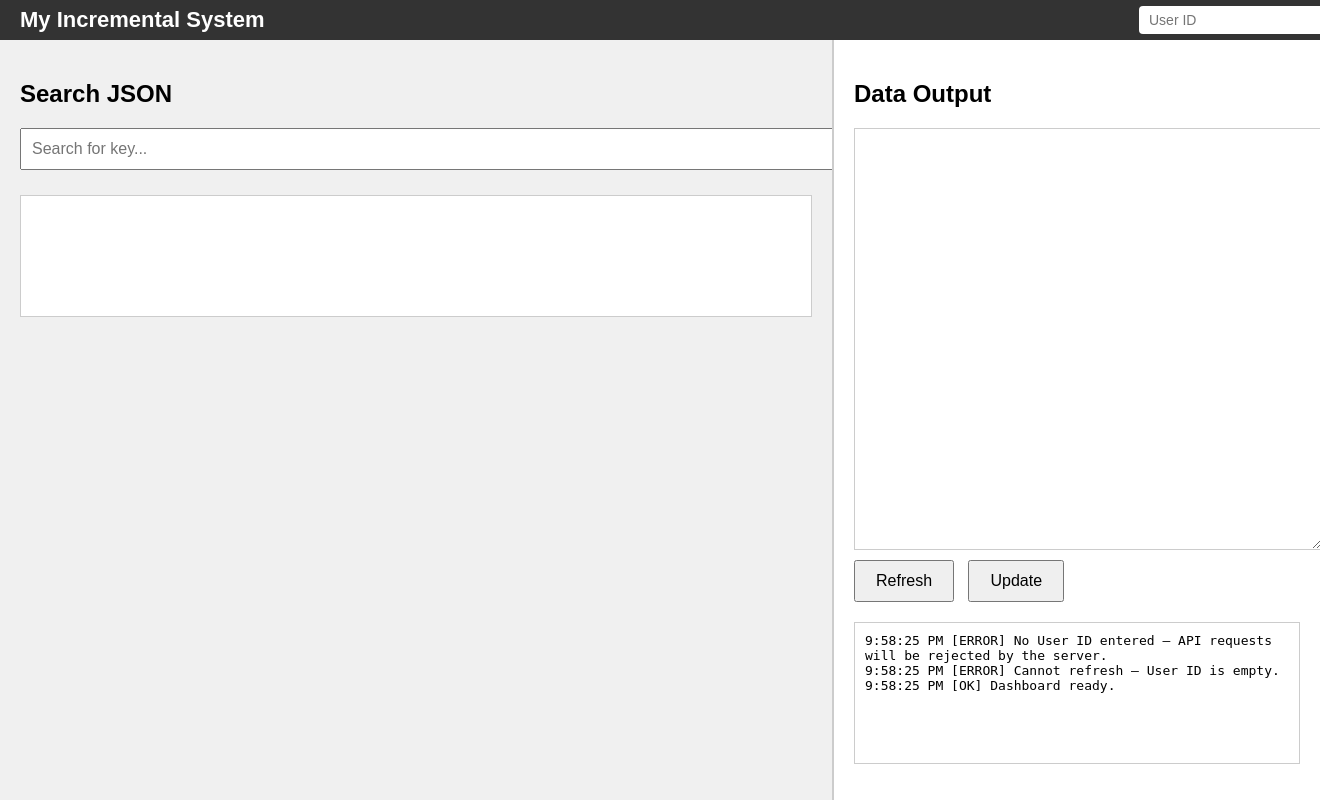
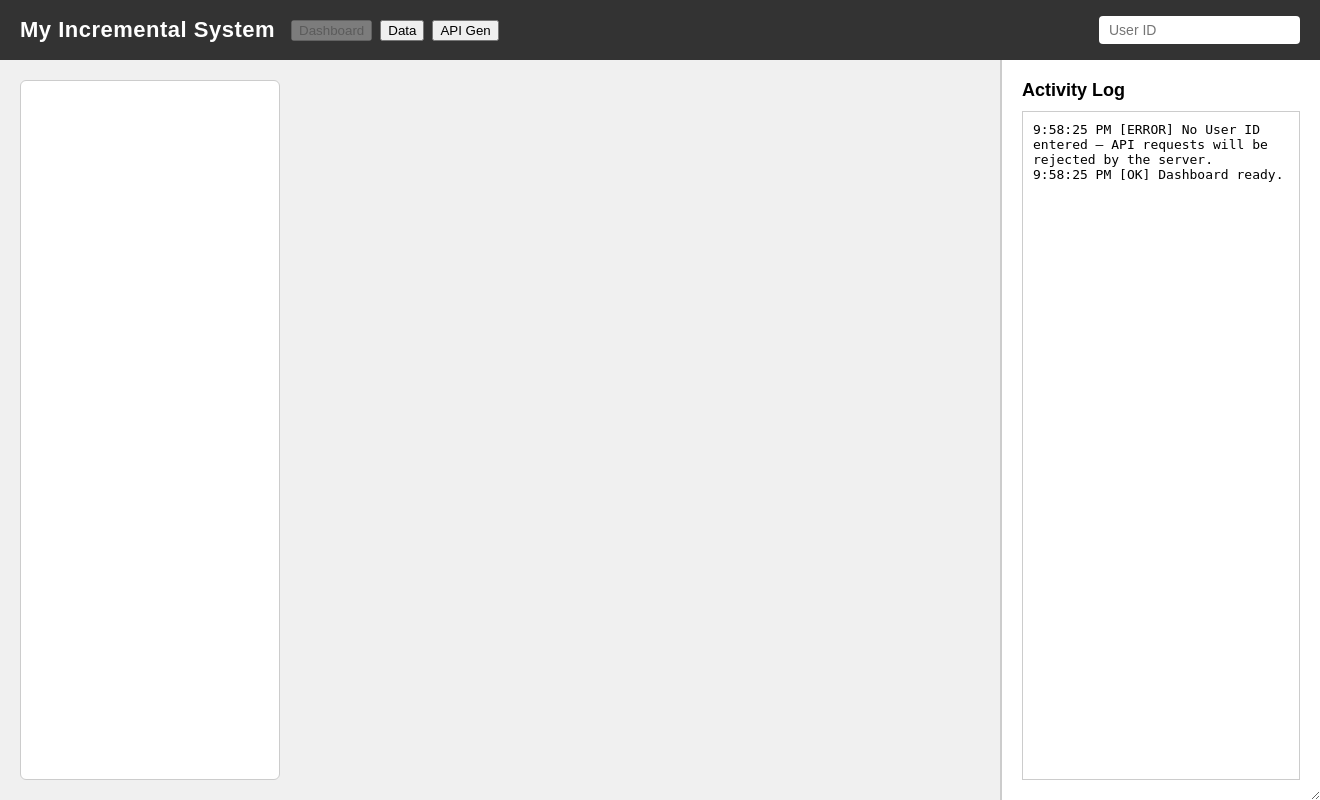
Before and after one commit to richardhcli/JSON-storage-unit, a Flask app: page / in a window 1320 px wide; the page is wider, and only the part inside the window is pictured. Run offline with Flask 3, Linux system fonts and the light colour scheme.

Commit message:
use only one html file with tabs

```diff
--- a/app/routes/dashboard.py
+++ b/app/routes/dashboard.py
@@ -1,5 +1,5 @@
 """Frontend routes for serving the dashboard."""
-from flask import Blueprint, render_template
+from flask import Blueprint, render_template, redirect, url_for
 
 ui_bp = Blueprint("ui", __name__)
 
@@ -7,3 +7,14 @@ ui_bp = Blueprint("ui", __name__)
 @ui_bp.route("/")
 def dashboard():
     return render_template("dashboard.html")
+
+@ui_bp.route("/view")
+def view():
+    # Legacy route: now part of the single-page dashboard tabs
+    return redirect(url_for("ui.dashboard"))
+
+
+@ui_bp.route("/api-gen")
+def api_generator():
+    # Legacy route: now part of the single-page dashboard tabs
+    return redirect(url_for("ui.dashboard"))
--- /dev/null
+++ b/app/static/js/api_generator.js
@@ -0,0 +1,123 @@
+const API_BASE = window.location.origin;
+
+const key1 = document.getElementById('key1');
+const key2 = document.getElementById('key2');
+const amount = document.getElementById('amount');
+const generateBtn = document.getElementById('generateBtn');
+const refreshKeysBtn = document.getElementById('refreshKeysBtn');
+const headersOut = document.getElementById('headersOut');
+const bodyOut = document.getElementById('bodyOut');
+const jsOut = document.getElementById('jsOut');
+const userIdInput = document.getElementById('userIdInput');
+
+// Lightweight logging helper that writes to the central log box if available
+function log(message, type = 'info') {
+  try {
+    const lb = document.getElementById('logBox');
+    const time = new Date().toLocaleTimeString();
+    const prefix = type === 'error' ? '[ERROR]' : '[OK]';
+    if (lb) {
+      lb.textContent += `${time} ${prefix} ${message}\n`;
+      lb.scrollTop = lb.scrollHeight;
+    } else {
+      // Fallback to console when no log box present
+      if (type === 'error') console.error(message);
+      else console.log(message);
+    }
+  } catch (e) {
+    console.warn('Log failed', e);
+  }
+}
+
+function getAuthHeaders(extra = {}) {
+  const headers = Object.assign({}, extra);
+  const apiKey = userIdInput && userIdInput.value && userIdInput.value.trim();
+  if (apiKey) headers['X-API-KEY'] = apiKey;
+  return headers;
+}
+
+async function loadKeys() {
+  if (!key1) return;
+  key1.innerHTML = '<option value="">(loading...)</option>';
+  key2.innerHTML = '<option value="">(none)</option>';
+  log('Loading top-level keys...');
+  try {
+    const res = await fetch(`${API_BASE}/getall`, { headers: getAuthHeaders() });
+    if (!res.ok) {
+      const txt = await res.text().catch(()=>'<no body>');
+      throw new Error(`Failed to fetch keys (status ${res.status}): ${txt}`);
+    }
+    const data = await res.json();
+    const keys = Object.keys(data || {});
+    key1.innerHTML = '<option value="">(select...)</option>' + keys.map(k=>`<option value="${k}">${k}</option>`).join('');
+    key2.innerHTML = '<option value="">(none)</option>';
+    log(`Loaded ${keys.length} top-level keys.`);
+  } catch (err) {
+    key1.innerHTML = '<option value="">(error)</option>';
+    log(`loadKeys error: ${err.message}`, 'error');
+    console.error(err);
+  }
+}
+
+// when key1 changes, try to populate key2 if it's an object
+async function populateNested() {
+  if (!key2) return;
+  key2.innerHTML = '<option value="">(none)</option>';
+  const k = key1.value;
+  if (!k) return;
+  log(`Populating nested keys for '${k}'...`);
+  try {
+    const res = await fetch(`${API_BASE}/getall`, { headers: getAuthHeaders() });
+    if (!res.ok) {
+      const txt = await res.text().catch(()=>'<no body>');
+      log(`populateNested fetch failed: status ${res.status} ${txt}`, 'error');
+      return;
+    }
+    const data = await res.json();
+    const node = data && data[k];
+    if (node && typeof node === 'object' && !Array.isArray(node)) {
+      const nested = Object.keys(node);
+      if (nested.length) {
+        key2.innerHTML = '<option value="">(none)</option>' + nested.map(n=>`<option value="${n}">${n}</option>`).join('');
+        log(`Found ${nested.length} nested keys for '${k}'.`);
+      } else {
+        log(`No nested keys found for '${k}'.`);
+      }
+    } else {
+      log(`Key '${k}' is not an object; no nested keys to populate.`);
+    }
+  } catch (err) {
+    log(`populateNested error: ${err.message}`, 'error');
+    console.error(err);
+  }
+}
+
+function generate() {
+  const k1 = key1 ? key1.value : '';
+  const k2 = key2 ? key2.value : '';
+  const amt = Number(amount.value) || 1;
+  if (!k1) {
+    alert('Select a top-level key');
+    return;
+  }
+
+  const keys = k2 ? [k1, k2] : [k1];
+  const body = { keys, amount: amt };
+
+  const apiKey = userIdInput && userIdInput.value && userIdInput.value.trim();
+  headersOut.textContent = `Content-Type: application/json\nX-API-KEY: ${apiKey ? apiKey : '<your-secret>'}`;
+  bodyOut.textContent = JSON.stringify(body, null, 2);
+  log(`Generated increment for keys ${JSON.stringify(keys)} amount=${amt}`);
+
+  const headerLiteral = apiKey ? apiKey : '<YOUR_SECRET>';
+  const jsExample = `const payload = ${JSON.stringify(body, null, 2)};\n\nfetch('${API_BASE}/increment', {\n  method: 'POST',\n  headers: { 'Content-Type': 'application/json', 'X-API-KEY': '${headerLiteral}' },\n  body: JSON.stringify(payload)\n}).then(r => r.json()).then(console.log).catch(console.error);`;
+
+  jsOut.textContent = jsExample;
+}
+
+if (generateBtn) generateBtn.addEventListener('click', generate);
+if (refreshKeysBtn) refreshKeysBtn.addEventListener('click', loadKeys);
+if (key1) key1.addEventListener('change', populateNested);
+
+// initial load
+loadKeys();
--- a/app/static/js/dashboard.js
+++ b/app/static/js/dashboard.js
@@ -72,8 +72,12 @@ window.addEventListener('resize', updateBannerSticky);
 function log(message, type = "info") {
   const time = new Date().toLocaleTimeString();
   const prefix = type === "error" ? "[ERROR]" : "[OK]";
-  logBox.textContent += `${time} ${prefix} ${message}\n`;
-  logBox.scrollTop = logBox.scrollHeight;
+  if (logBox) {
+    logBox.textContent += `${time} ${prefix} ${message}\n`;
+    logBox.scrollTop = logBox.scrollHeight;
+  } else {
+    console.warn(`Log box missing: ${time} ${prefix} ${message}`);
+  }
 }
 
 async function refreshJSON() {
@@ -131,6 +135,10 @@ async function updateJSON() {
 }
 
 function performSearch() {
+  if (!searchBox || !searchResults) {
+    return;
+  }
+
   const query = searchBox.value.trim().toLowerCase();
 
   let json;
@@ -149,7 +157,7 @@ function performSearch() {
 
   const matches = [];
   for (const key in json) {
-    if (key.toLowerCase().includes(query)) {
+    if (Object.prototype.hasOwnProperty.call(json, key) && key.toLowerCase().includes(query)) {
       matches.push(`<b>${key}</b>: ${JSON.stringify(json[key])}`);
     }
   }
@@ -161,10 +169,17 @@ function performSearch() {
                      : "Search found no matches.");
 }
 
-refreshBtn.onclick = refreshJSON;
-updateBtn.onclick = updateJSON;
-searchBox.addEventListener("input", performSearch);
+if (refreshBtn) refreshBtn.addEventListener("click", refreshJSON);
+if (updateBtn) updateBtn.addEventListener("click", updateJSON);
+if (searchBox) searchBox.addEventListener("input", performSearch);
 
-refreshJSON();
-log("Dashboard ready.");
-updateBannerSticky();
+if (dataOutput) {
+  try {
+    const activeTab = localStorage.getItem('incremental_active_tab');
+    if (activeTab === 'data') {
+      refreshJSON();
+    }
+  } catch (e) { /* ignore */ }
+  log("Dashboard ready.");
+  updateBannerSticky();
+}
--- /dev/null
+++ b/app/static/js/shared_ui.js
@@ -0,0 +1,82 @@
+// Persist userIdInput and activity log across page loads using localStorage.
+document.addEventListener('DOMContentLoaded', () => {
+  try {
+    const userIdInput = document.getElementById('userIdInput');
+    const logBox = document.getElementById('logBox');
+    const tabButtons = document.querySelectorAll('.tab-button');
+    const tabPanels = {
+      dashboard: document.getElementById('tab-dashboard'),
+      data: document.getElementById('tab-data'),
+      apigen: document.getElementById('tab-apigen'),
+    };
+
+    // Restore saved user id
+    try {
+      const savedId = localStorage.getItem('incremental_user_id');
+      if (userIdInput && savedId) userIdInput.value = savedId;
+    } catch (e) {
+      console.warn('Could not restore user id from localStorage', e);
+    }
+
+    // Persist user id on input
+    if (userIdInput) {
+      userIdInput.addEventListener('input', () => {
+        try { localStorage.setItem('incremental_user_id', userIdInput.value); } catch (e) { }
+      });
+    }
+
+    // Restore log contents
+    try {
+      const savedLog = localStorage.getItem('incremental_log');
+      if (logBox && savedLog) logBox.textContent = savedLog;
+    } catch (e) {
+      console.warn('Could not restore log from localStorage', e);
+    }
+
+    // Watch for changes to the log box and persist them
+    if (logBox) {
+      const observer = new MutationObserver(() => {
+        try { localStorage.setItem('incremental_log', logBox.textContent); } catch (e) { }
+      });
+
+      observer.observe(logBox, { childList: true, characterData: true, subtree: true });
+
+      // Also persist periodically in case scripts overwrite textContent directly
+      const intervalId = setInterval(() => {
+        try { localStorage.setItem('incremental_log', logBox.textContent); } catch (e) { }
+      }, 1000);
+
+      // Stop interval when page unloads
+      window.addEventListener('beforeunload', () => {
+        clearInterval(intervalId);
+        observer.disconnect();
+      });
+    }
+
+    // Tab handling: show one left-panel section at a time, persist selection
+    function setActiveTab(tab) {
+      try { localStorage.setItem('incremental_active_tab', tab); } catch (e) {}
+      Object.entries(tabPanels).forEach(([name, el]) => {
+        if (!el) return;
+        if (name === tab) el.classList.add('active');
+        else el.classList.remove('active');
+      });
+      tabButtons.forEach(btn => {
+        if (btn.dataset.tab === tab) btn.disabled = true; else btn.disabled = false;
+      });
+    }
+
+    if (tabButtons && tabButtons.length) {
+      tabButtons.forEach(btn => btn.addEventListener('click', () => setActiveTab(btn.dataset.tab)));
+      const savedTab = localStorage.getItem('incremental_active_tab') || 'dashboard';
+      setActiveTab(savedTab);
+
+      // Allow in-panel nav links to switch tabs
+      document.querySelectorAll('[data-action="show-dashboard"]').forEach(a => a.addEventListener('click', (e) => { e.preventDefault(); setActiveTab('dashboard'); }));
+      document.querySelectorAll('[data-action="show-data"]').forEach(a => a.addEventListener('click', (e) => { e.preventDefault(); setActiveTab('data'); }));
+      document.querySelectorAll('[data-action="show-apigen"]').forEach(a => a.addEventListener('click', (e) => { e.preventDefault(); setActiveTab('apigen'); }));
+    }
+  } catch (err) {
+    console.warn('shared_ui init failed', err);
+  }
+});
--- a/app/templates/dashboard.html
+++ b/app/templates/dashboard.html
@@ -2,185 +2,145 @@
 <html lang="en">
 <head>
   <meta charset="UTF-8">
-  <title>Incremental System</title>
+  <title>Incremental System · Dashboard</title>
   <meta name="viewport" content="width=device-width, initial-scale=1.0">
+  {# --------------------------------------------------------------------- #}
+  {# Global Styles: layout, responsive behavior, and shared UI elements    #}
+  {# --------------------------------------------------------------------- #}
+  <style>
+    :root { color-scheme: light; }
+    * { box-sizing: border-box; }
+    body { margin:0; padding:0; height:100vh; display:flex; flex-direction:column; font-family:Arial, sans-serif; background:#e6e6e6; }
+    .banner { position:relative; width:100%; height:60px; background:#333; color:#fff; display:flex; align-items:center; justify-content:space-between; padding:0 20px; z-index:1000; }
+    .banner.sticky { position:fixed; top:0; left:0; }
+    .banner-title { font-size:22px; font-weight:bold; letter-spacing:0.5px; }
+    .banner input { padding:6px 10px; font-size:14px; border-radius:4px; border:none; }
+    .container { flex:1; display:flex; min-height:0; margin-top:0; }
+    .main-content { flex:1; padding:20px; display:flex; flex-direction:column; overflow:hidden; background:#f0f0f0; min-height:0; }
+    .right-panel { width:320px; min-width:240px; max-width:520px; background:#fff; border-left:2px solid #ccc; padding:20px; display:flex; flex-direction:column; overflow:auto; resize:horizontal; min-height:0; }
+    .sidebar-title { margin:0 0 10px 0; font-size:18px; font-weight:bold; }
+    .log-box { flex:1; border:1px solid #ccc; background:#fff; font-family:monospace; font-size:13px; padding:10px; overflow-y:auto; white-space:pre-wrap; }
 
-  <style>
-    body {
-      font-family: Arial, sans-serif;
-      margin: 0;
-      padding: 0;
-      height: 100vh;
-      overflow: hidden;
-    }
+    /* Left Panel & Tab Sections */
+    .dashboard-layout { flex:1; display:flex; gap:20px; min-height:0; }
+    .left-panel { width:260px; min-width:200px; background:#fff; border:1px solid #ccc; border-radius:6px; padding:16px; display:flex; flex-direction:column; overflow-y:auto; }
+    .tab-panel { display:none; }
+    .tab-panel.active { display:block; }
+    .left-panel h2 { margin:0 0 8px 0; font-size:16px; }
 
-    /* ===== TOP TITLE BANNER ===== */
-    /* Banner is in normal flow by default; it becomes fixed when the user scrolls */
-    .banner {
-      position: relative;
-      width: 100%;
-      height: 5vh;
-      background: #333;
-      color: white;
-      display: flex;
-      align-items: center;
-      justify-content: space-between;
-      padding: 0 20px;
-    }
+    /* Data Tab Elements */
+    #dataOutput { width:100%; min-height:160px; padding:10px; font-family:monospace; font-size:14px; border:1px solid #ccc; border-radius:4px; background:#fafafa; resize:vertical; }
+    .buttons { margin-top:12px; display:flex; gap:10px; }
+    .buttons button { padding:10px 20px; font-size:15px; cursor:pointer; border-radius:4px; border:1px solid #888; background:#f5f5f5; }
 
-    .banner.sticky {
-      position: fixed;
-      top: 0;
-      left: 0;
-      width: 100%;
-      z-index: 1000;
-    }
-
-    .banner-title {
-      font-size: 22px;
-      font-weight: bold;
-    }
-
-    .banner input {
-      padding: 6px 10px;
-      font-size: 14px;
-      border-radius: 4px;
-      border: none;
-    }
-
-    /* ===== MAIN LAYOUT ===== */
-    .container {
-      display: flex;
-      flex-direction: row;
-      height: 95vh;
-      margin-top: 0; /* will be adjusted via JS when banner becomes fixed */
-    }
-
-    /* LEFT PANEL */
-    .left-panel {
-      width: 60%;
-      padding: 20px;
-      background: #f0f0f0;
-      border-right: 2px solid #ccc;
-      display: flex;
-      flex-direction: column;
-      overflow-y: auto;
-    }
-
-    #searchBox {
-      width: 100%;
-      padding: 10px;
-      margin-bottom: 15px;
-      font-size: 16px;
-    }
-
-    #searchResults {
-      margin-top: 10px;
-      padding: 10px;
-      background: #fff;
-      min-height: 100px;
-      border: 1px solid #ccc;
-      overflow-y: auto;
-    }
-
-    /* RIGHT PANEL */
-    .right-panel {
-      flex: 1;
-      padding: 20px;
-      display: flex;
-      flex-direction: column;
-      overflow-y: auto;
-    }
-
-    #dataOutput {
-      width: 100%;
-      height: 50vh;
-      padding: 10px;
-      font-family: monospace;
-      font-size: 14px;
-      border: 1px solid #ccc;
-      background: #fff;
-    }
-
-    .buttons {
-      margin-top: 10px;
-    }
-    .buttons button {
-      padding: 10px 20px;
-      margin-right: 10px;
-      font-size: 16px;
-      cursor: pointer;
-    }
-
-    /* Log panel */
-    #logBox {
-      margin-top: 20px;
-      padding: 10px;
-      height: 15vh;
-      background: #ffffff;
-      border: 1px solid #ccc;
-      font-family: monospace;
-      overflow-y: auto;
-      white-space: pre-wrap;
-    }
-
-    /* MOBILE LAYOUT */
-    @media (max-width: 768px) {
-      .container {
-        flex-direction: column;
-      }
-      .left-panel {
-        width: 100%;
-        border-right: none;
-        border-bottom: 2px solid #ccc;
-      }
-      .right-panel {
-        width: 100%;
-      }
-      #dataOutput {
-        height: 40vh;
-      }
+    /* Responsive Adjustments */
+    @media (max-width:1024px) {
+      .container { flex-direction:column; }
+      .right-panel { width:100%; max-width:none; border-left:none; border-top:2px solid #ccc; resize:none; }
+      .dashboard-layout { flex-direction:column; }
+      .left-panel { width:100%; min-height:120px; order:-1; }
     }
   </style>
-</head>
 
-<body>
-
-<!-- ===== TOP FIXED BANNER ===== -->
-<div class="banner">
-  <div class="banner-title">My Incremental System</div>
-
-  <div class="banner-userid">
-    <input type="text" id="userIdInput" placeholder="User ID">
+  {# ===================================================================== #}
+  {# Jinja Macros: Modular building blocks for banner, panels, and sidebar #}
+  {# ===================================================================== #}
+  {% macro banner() %}
+    <!-- Banner: fixed header with app title, tab buttons, and user ID input -->
+    <header class="banner">
+      <div style="display:flex; align-items:center; gap:16px;">
+        <a class="banner-title" href="/" style="color:#fff; text-decoration:none;">My Incremental System</a>
+        <div class="tab-buttons" style="display:flex; gap:8px;">
+          <button class="tab-button" data-tab="dashboard">Dashboard</button>
+          <button class="tab-button" data-tab="data">Data</button>
+          <button class="tab-button" data-tab="apigen">API Gen</button>
         </div>
       </div>
+      <div class="banner-userid">
+        <input type="text" id="userIdInput" placeholder="User ID" />
+      </div>
+    </header>
+  {% endmacro %}
 
-<!-- ===== MAIN CONTENT AREA ===== -->
-<div class="container">
+  {% macro dashboard_tabs() %}
+    <!-- Left Panel: hosts all tabbed views (Dashboard, Data, API Generator) -->
+    <aside class="left-panel">
+      {# Dashboard tab intentionally empty for future widgets #}
+      <section id="tab-dashboard" class="tab-panel active" aria-label="Dashboard"></section>
 
-  <!-- LEFT PANEL -->
-  <div class="left-panel">
+      {# Data Tab: search + data output/editor #}
+      <section id="tab-data" class="tab-panel" aria-label="Data">
         <h2>Search JSON</h2>
-    <input type="text" id="searchBox" placeholder="Search for key...">
-    <div id="searchResults"></div>
-  </div>
-
-  <!-- RIGHT PANEL -->
-  <div class="right-panel">
+        <input type="text" id="searchBox" placeholder="Search for key..." />
+        <div id="searchResults" style="margin-bottom:12px;"></div>
         <h2>Data Output</h2>
         <textarea id="dataOutput"></textarea>
-
         <div class="buttons">
           <button id="refreshBtn">Refresh</button>
           <button id="updateBtn">Update</button>
         </div>
+      </section>
 
-    <!-- Log Box -->
-    <div id="logBox"></div>
+      {# API Generator Tab: build increment request snippets #}
+      <section id="tab-apigen" class="tab-panel" aria-label="API Generator">
+        <h2>API Call Generator</h2>
+        <div style="display:flex; flex-direction:column; gap:10px;">
+          <label>Top-level key
+            <select id="key1"><option value="">(select...)</option></select>
+          </label>
+          <label>Nested key (optional)
+            <select id="key2"><option value="">(none)</option></select>
+          </label>
+          <label>Amount
+            <input id="amount" type="number" value="1" min="1" />
+          </label>
+          <div style="display:flex; gap:8px;">
+            <button id="generateBtn">Generate</button>
+            <button id="refreshKeysBtn">Refresh Keys</button>
+          </div>
+          <div>
+            <strong>Headers</strong>
+            <pre id="headersOut" style="white-space:pre-wrap; background:#f7f7f7; border:1px solid #ddd; padding:8px;">Content-Type: application/json
+X-API-KEY: &lt;your-secret&gt;</pre>
+          </div>
+          <div>
+            <strong>JSON Body</strong>
+            <pre id="bodyOut" style="white-space:pre-wrap; background:#f7f7f7; border:1px solid #ddd; padding:8px;">{}</pre>
+          </div>
+          <div>
+            <strong>JS Example</strong>
+            <pre id="jsOut" style="white-space:pre-wrap; background:#f7f7f7; border:1px solid #ddd; padding:8px;">// Press Generate to produce example</pre>
           </div>
         </div>
+      </section>
+    </aside>
+  {% endmacro %}
 
+  {% macro activity_log() %}
+    <!-- Right Sidebar: persistent activity log -->
+    <aside class="right-panel">
+      <div class="sidebar-title">Activity Log</div>
+      <div id="logBox" class="log-box"></div>
+    </aside>
+  {% endmacro %}
+</head>
+
+
+<body>
+  {{ banner() }}
+  <div class="container">
+    <main class="main-content">
+      <div class="dashboard-layout">
+        {{ dashboard_tabs() }}
+        <!-- Main content area intentionally unused; panels live in left sidebar. -->
+      </div>
+    </main>
+    {{ activity_log() }}
+  </div>
+
+  {# Script Assets: shared state management, data ops, and generator logic #}
+  <script src="{{ url_for('static', filename='js/shared_ui.js') }}"></script>
   <script src="{{ url_for('static', filename='js/dashboard.js') }}"></script>
-
+  <script src="{{ url_for('static', filename='js/api_generator.js') }}"></script>
 </body>
 </html>
```
Lines whose indentation alone changed are shown as unchanged.
